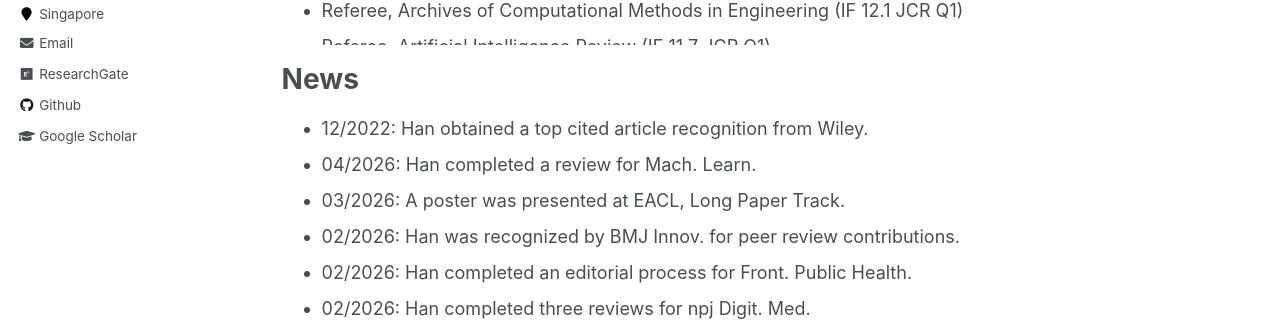
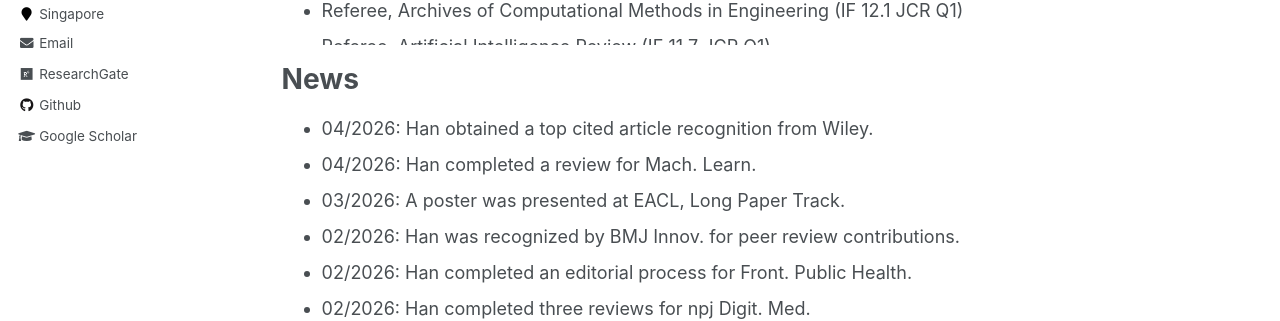
Before and after one commit to Han-Yuan-Med/Han-Yuan-Med.github.io, a Jekyll site: the page built from _pages/about.md, in a window 1280 px wide and 900 px high, scrolled down 968 px. Shown: the part 278-599 px from the top of the window. Built offline with Jekyll 4.4.1, drawn with Linux system fonts in a browser that asks for light colours.

Commit message:
Update about.md

```diff
--- a/_pages/about.md
+++ b/_pages/about.md
@@ -62,7 +62,7 @@
 
 # News
 <ul style="width: auto; height: 300px; overflow: auto">
-  <li>12/2022: Han obtained a top cited article recognition from Wiley.</li>
+  <li>04/2026: Han obtained a top cited article recognition from Wiley.</li>
   <li>04/2026: Han completed a review for Mach. Learn.</li>
   <li>03/2026: A poster was presented at EACL, Long Paper Track.</li>
   <li>02/2026: Han was recognized by BMJ Innov. for peer review contributions.</li>
```
